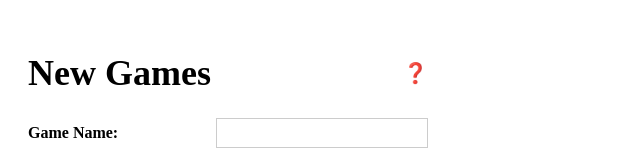
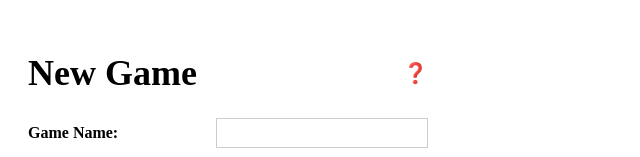
Before and after one commit to flatline620/shot-tracker, a React (Create React App) app: page /shot-tracker/game/1 in a window 1280 px wide. Shown: the top 157 px of the page, without its empty margins (0-640 px from the left). Built offline with nearby package versions, Linux system fonts and the light colour scheme.

Commit message:
Gramatical Fix

```diff
--- a/src/components/game/NewGameForm.js
+++ b/src/components/game/NewGameForm.js
@@ -5,7 +5,7 @@ const NewGameForm = ({ name, setName, location, setLocation, date, setDate }) =>
   return (
     <div>
       <div style={{ display: 'flex', justifyContent: 'space-between', alignItems: 'center' }}>
-        <h1>New Games</h1>
+        <h1>New Game</h1>
         <Link to="/help" style={{ textDecoration: 'none', fontSize: '20px' }}>
           ❓
         </Link>
```
